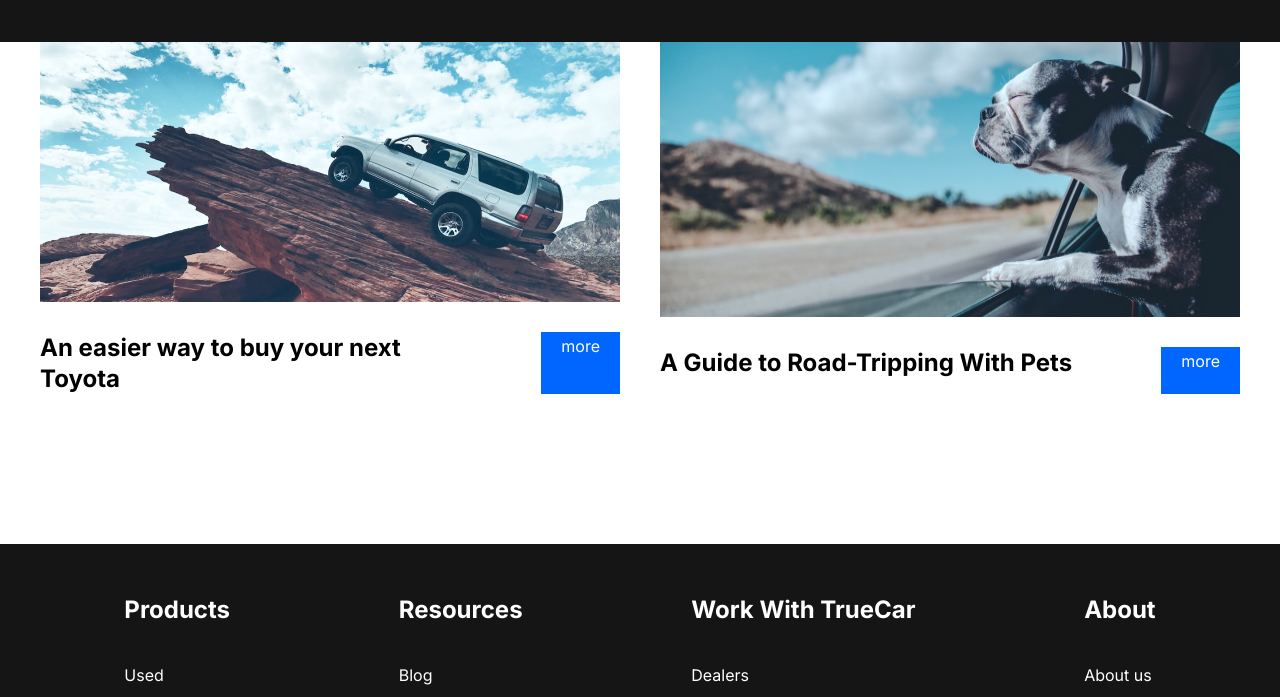
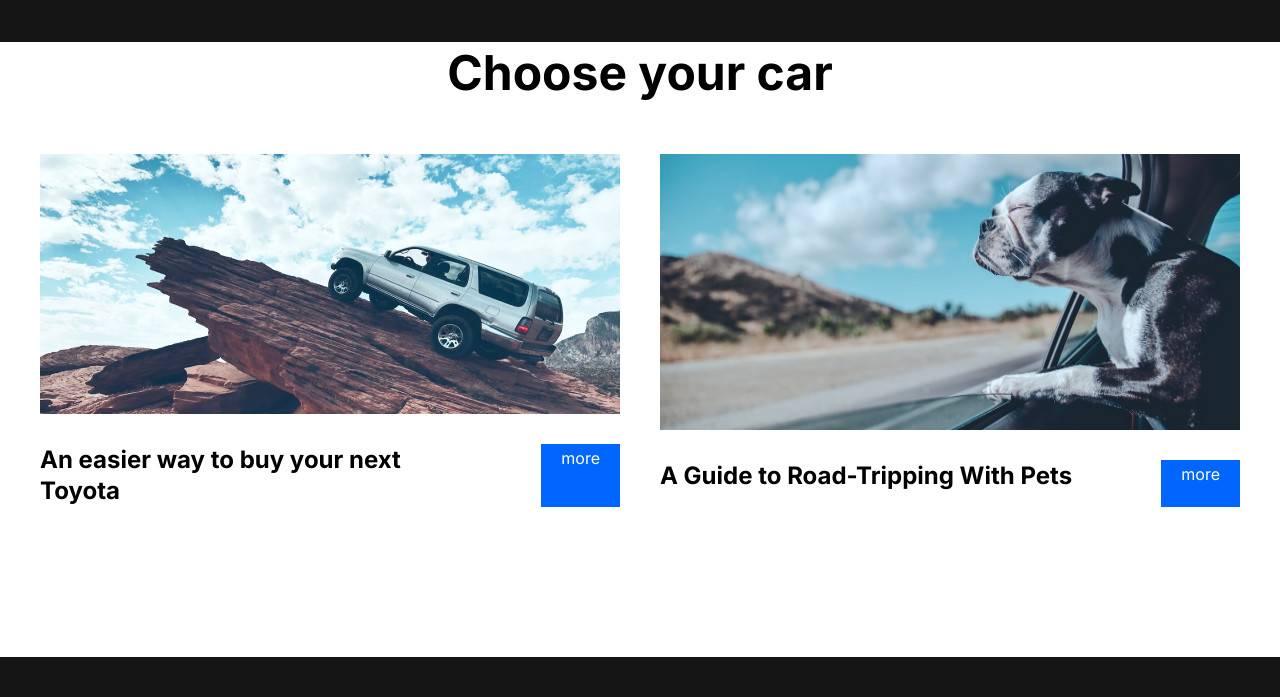
Before and after one commit to TatianaOsipova/Multipage-site-car, a plain HTML site: page new-cars.html in a window 1280 px wide. Shown: the part 103-800 px from the top of the page. Drawn offline with Linux system fonts and the light colour scheme.

Commit message:
feat: add section choose-cars

```diff
--- a/new-cars.html
+++ b/new-cars.html
@@ -51,6 +51,18 @@
         <!-- main start -->
 
         <main class="main">
+            <section class="choose-cars">
+                <div class="container">
+                    <h2 class="section-title">
+                        Choose your car
+                    </h2>
+
+
+                </div>
+            </section>
+
+
+
             <section class="blog">
                 <div class="container">
                     <div class="blog__items">
```
Also changed, not shown: index.html (+1 -1 lines).
